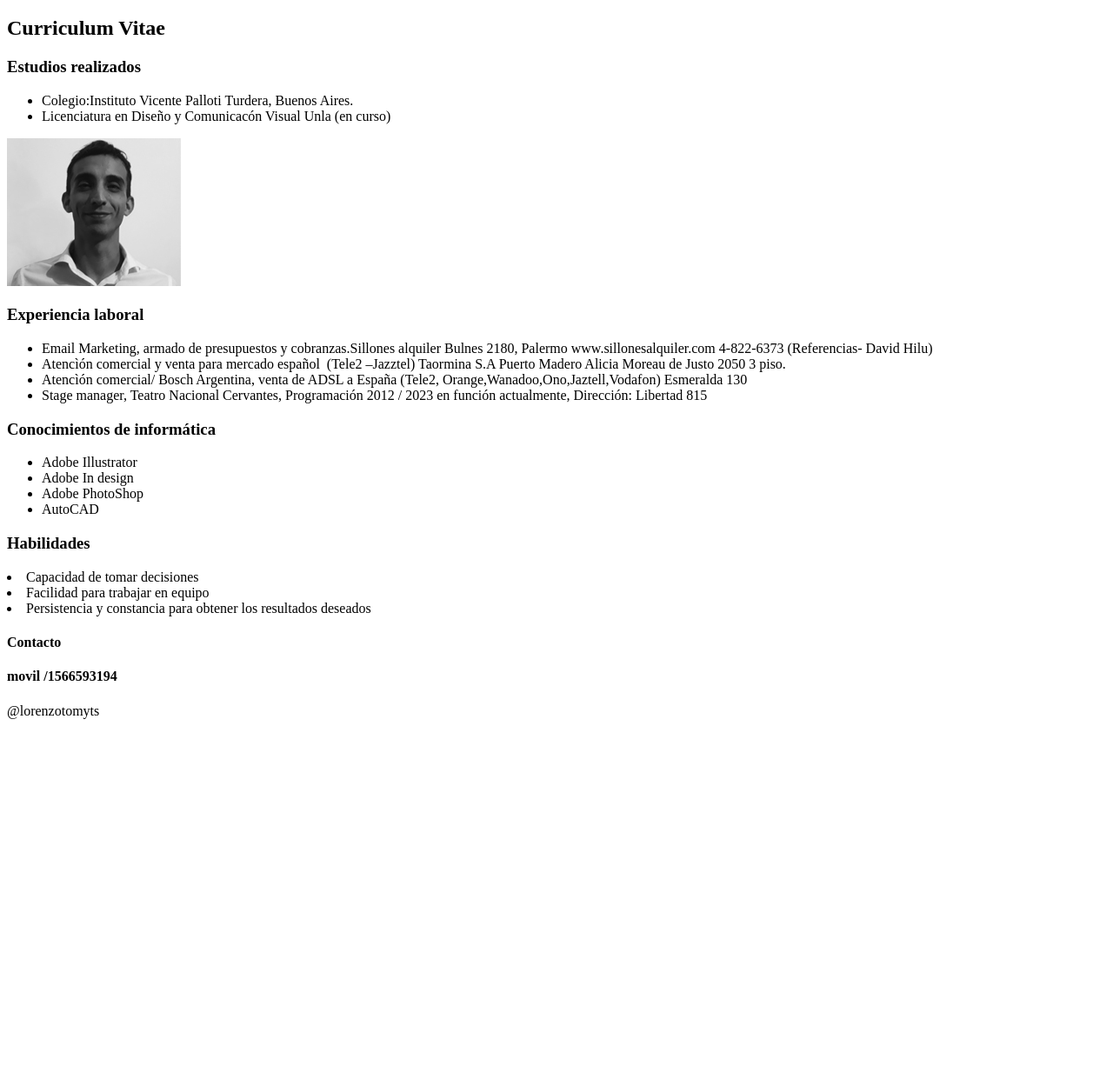
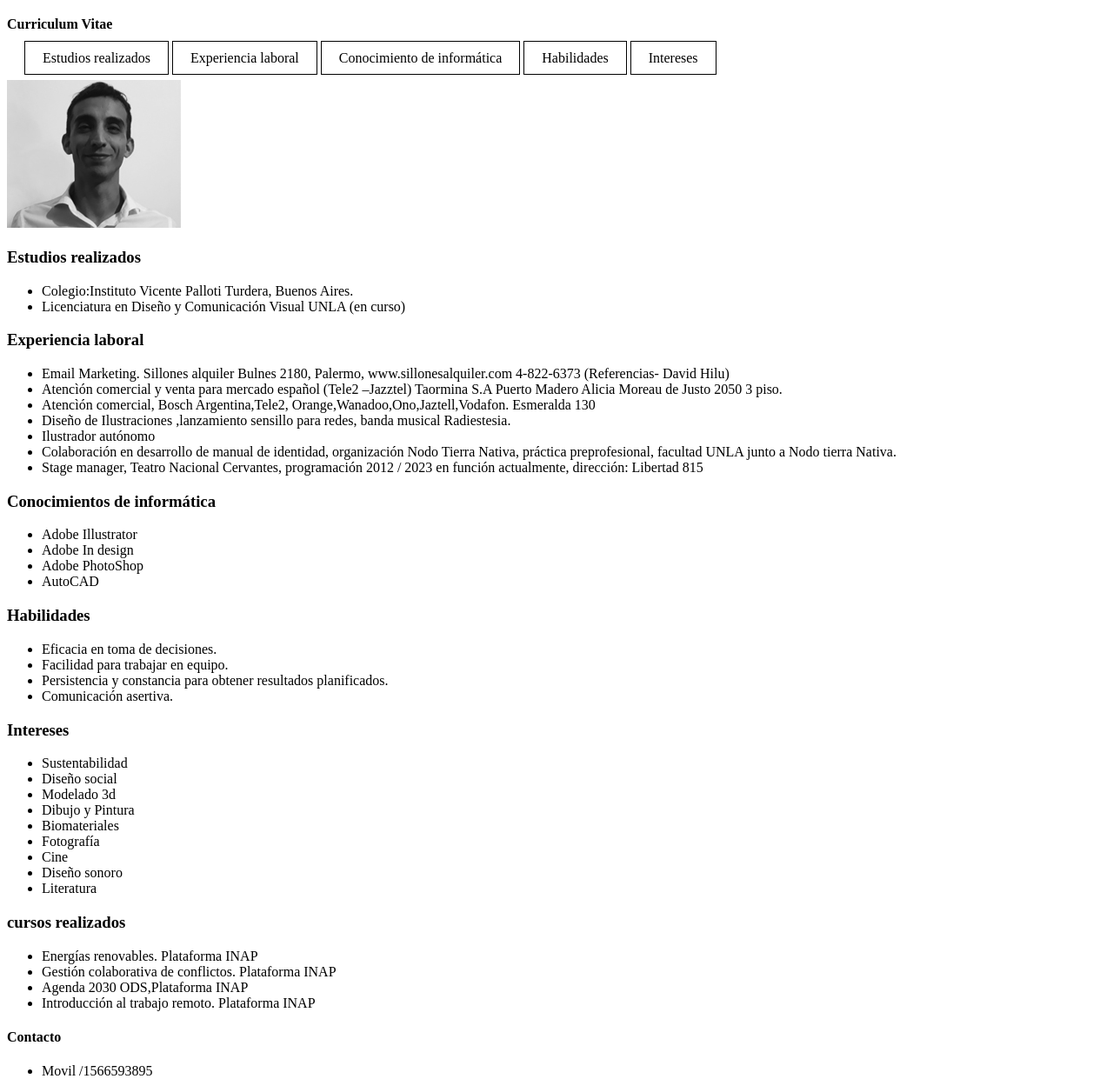
Before and after one commit to Tomyts/1, a plain HTML site: page index.html in a window 1280 px wide. Shown: the part 61-1302 px from the top of the page at 87% size. Before the commit the page ends 896 px from the top, so only its background shows below. Drawn offline with Linux system fonts and the light colour scheme.

Commit message:
rediagrame estructura de cv y agregue estilos

```diff
--- /dev/null
+++ b/estilos.css
@@ -0,0 +1,27 @@
+@charset "utf-8";
+/* CSS Document */
+
+*	{margin: 0 px;
+	padding:0 px;
+}
+.botonera	{
+		width: 100 px;
+		height: 50 px;
+		}
+nav ul{
+		list-style: none;
+		padding-left: 20px;
+}
+nav ul li{
+		display: inline;
+}
+.botonera a {
+	text-decoration: none;
+	color: #000;
+	padding: 10px 20px;
+	border: 1px solid black;
+
+}.botonera a:hover{
+	color: #fff;
+	background-color: #000;
+}
--- a/index.html
+++ b/index.html
@@ -3,47 +3,96 @@
 <head>
 <meta charset="utf-8">
 <title>Tomas Lorenzo</title>
+<link href="estilos.css" rel="stylesheet" type="text/css">
 </head>
-
 <body>
-	<header><h1>Tomás Lorenzo</h1></header>
-	<nav></nav>
+	<header>
+			<h1>Tomás Lorenzo</h1>
+			<h4>Curriculum Vitae</h4>
+	</header>
+			<nav class="botonera">
+											<ul>
+												<li><a href="#">Estudios realizados</a></li>
+												<li><a href="#">Experiencia laboral</a></li>
+												<li><a href="#">Conocimiento de inform&aacute;tica</a></li>
+												<li><a href="#">Habilidades</a></li>
+												<li><a href="#">Intereses</a></li>
+											</ul>
+			</nav>
 	<main>
 		<section>
-			<h2>Curriculum Vitae</h2>
+								<img src="img/tomaslorenzo.jpg" width="200" height="170" alt=""/>
 				<h3>Estudios realizados</h3>
 											<ul>
-					<li>Colegio:Instituto Vicente Palloti  Turdera, Buenos Aires.</li>
-					<li>Licenciatura en Diseño y Comunicacón Visual Unla (en curso)</li>
+												<li>Colegio:Instituto Vicente Palloti Turdera, Buenos Aires.</li>
+												<li>Licenciatura en Diseño y Comunicaci&oacute;n Visual UNLA (en curso)</li>
 											</ul>
-			<arcticle> <img src="img/Sin título-2.jpg" width="200" height="170" alt=""/>
-			</arcticle>
 				<h3>Experiencia laboral</h3>
 											<ul>
-						<li>Email Marketing, armado de presupuestos y cobranzas.Sillones alquiler Bulnes 2180, Palermo www.sillonesalquiler.com 4-822-6373 (Referencias- David Hilu)</li>
-						<li>Atencìón comercial y venta para mercado español&nbsp; (Tele2 –Jazztel) Taormina S.A Puerto Madero Alicia Moreau de Justo 2050 3 piso.
-						</li>
-						<li>Atencìón comercial/ Bosch Argentina, venta de ADSL a España (Tele2, Orange,Wanadoo,Ono,Jaztell,Vodafon) Esmeralda 130
-						</li>
-						<li>Stage manager, Teatro Nacional Cervantes, Programación 2012 / 2023 en función actualmente, Dirección: Libertad 815</li>
+												<li>Email Marketing. Sillones alquiler Bulnes 2180, Palermo, www.sillonesalquiler.com 4-822-6373 (Referencias- David Hilu)</li>
+												<li>Atencìón comercial y venta para mercado español (Tele2 –Jazztel) Taormina S.A Puerto Madero Alicia Moreau de Justo 2050 3 piso.</li>
+												<li>Atencì&oacute;n comercial, Bosch Argentina,Tele2, Orange,Wanadoo,Ono,Jaztell,Vodafon.
+												Esmeralda 130</li>
+												<li>Diseño de Ilustraciones ,lanzamiento sensillo para redes, banda musical Radiestesia.</li>
+												<li>Ilustrador aut&oacute;nomo </li>
+												<li>Colaboraci&oacute;n en desarrollo de manual de identidad, organizaci&oacute;n Nodo Tierra Nativa, pr&aacute;ctica preprofesional, facultad UNLA junto a Nodo tierra Nativa.</li>
+												<li>Stage manager, Teatro Nacional Cervantes, programaci&oacute;n 2012 / 2023 en funci&oacute;n actualmente, direcci&oacute;n: Libertad 815</li>
 											</ul>
-			<article>
-				<h3>Conocimientos de informática</h3>
+		</section>
+		<section>
+				<h3>Conocimientos de inform&aacute;tica</h3>
 											<ul>
+
 												<li>Adobe Illustrator</li>
 												<li>Adobe In design</li>
 												<li>Adobe PhotoShop</li>
 												<li>AutoCAD</li>
 											</ul>
-			</article>
 		</section>
-		<aside> <h3>Habilidades</h3>
-		<li>Capacidad de tomar decisiones</li>
-		<li>Facilidad para trabajar en equipo</li>
-		<li>Persistencia y constancia para obtener los resultados deseados</li>
+		<section>
+				<h3>Habilidades</h3>
+											<ul>
+												<li>Eficacia en toma de decisiones.</li>
+												<li>Facilidad para trabajar en equipo.</li>
+												<li>Persistencia y constancia para obtener resultados planificados.</li>
+												<li>Comunicaci&oacute;n asertiva.</li>
+											</ul>
+
+		</section>
+<aside>
+				<div>
+					<h3>Intereses</h3>
+											<ul>
+												<li>Sustentabilidad </li>
+												<li>Diseño social</li>
+												<li>Modelado 3d</li>
+												<li>Dibujo y Pintura</li>
+												<li>Biomateriales</li>
+												<li>Fotograf&iacute;a</li>
+												<li>Cine</li>
+												<li>Diseño sonoro</li>
+												<li>Literatura</li>
+											</ul>
+				</div>
+				<div>
+					<h3>cursos realizados</h3>
+											<ul>
+												<li>Energ&iacute;as renovables. Plataforma INAP</li>
+												<li>Gesti&oacute;n colaborativa de conflictos. Plataforma INAP</li>
+												<li>Agenda 2030 ODS,Plataforma INAP</li>
+												<li>Introducci&oacute;n al trabajo remoto. Plataforma INAP</li>
+											</ul>
+				</div>
 </aside>
 	</main>
-	<footer><h4>Contacto</h4>
-			<h4>movil /1566593194</h4> @lorenzotomyts</footer>
+<footer>
+				<h4>Contacto</h4>
+											<ul>
+												<li>Movil /1566593895</li>
+												<li>@lorenzotomyts</li>
+												<li>tomaslorenzotnc@gmail.com</li>
+											</ul>
+</footer>
+
 </body>
 </html>
```
Also changed, not shown: img/tomaslorenzo.jpg (added). Lines whose indentation alone changed are shown as unchanged.
